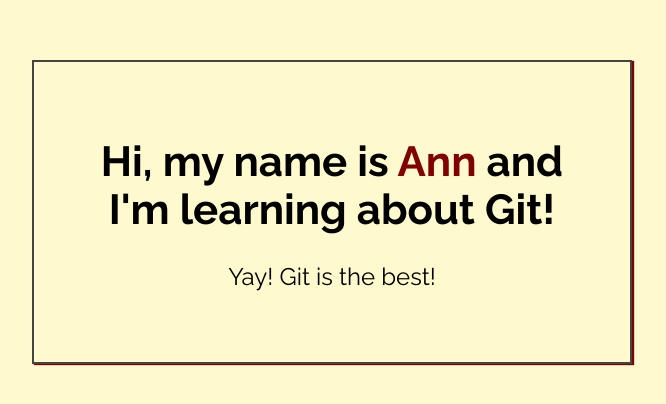
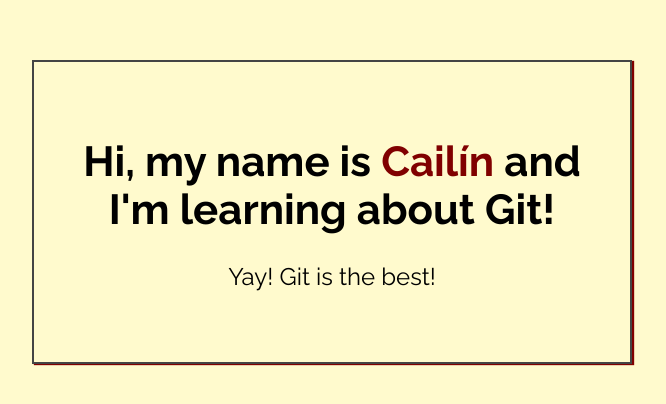
Before and after one commit to cailinkless/my-first-repo, a plain HTML site: page index.html in a window 1280 px wide. Shown: the part 188-592 px from the top of the page, without its empty margins (308-974 px from the left). Drawn offline with Linux system fonts and the light colour scheme.

Commit message:
Added name to index.html

```diff
--- a/index.html
+++ b/index.html
@@ -14,7 +14,7 @@
 <body>
 
     <div class="greeting">
-        <h1>Hi, my name is <span class="highlight">Ann</span> and I'm learning about Git! </h1>
+        <h1>Hi, my name is <span class="highlight">Cail&iacute;n</span> and I'm learning about Git! </h1>
 
         <p>Yay! Git is the best!</p>
     </div>
```
